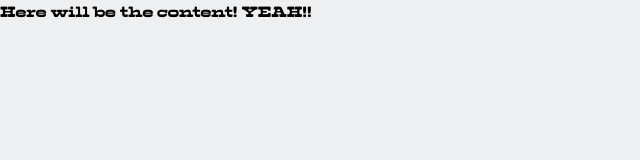
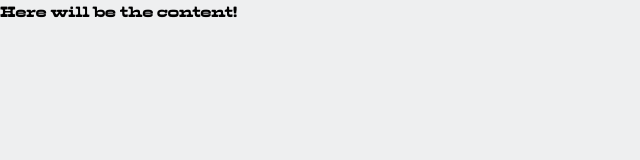
Before and after one commit to iLox4/sneakers-collection, a Next.js app: page / in a window 1280 px wide. Shown: the top 160 px of the page, without its empty margins (0-640 px from the left). Built offline with nearby package versions, Linux system fonts and the light colour scheme.

Commit message:
.gitignore update

```diff
--- a/app/page.tsx
+++ b/app/page.tsx
@@ -1,5 +1,5 @@
 import Image from 'next/image'
 
 export default function Home() {
-  return <div><h1>Here will be the content! YEAH!!</h1></div>
+  return <div><h1>Here will be the content!</h1></div>
 }
```
Also changed, not shown: 1 other file (tests, documents, lock files or other folders).
